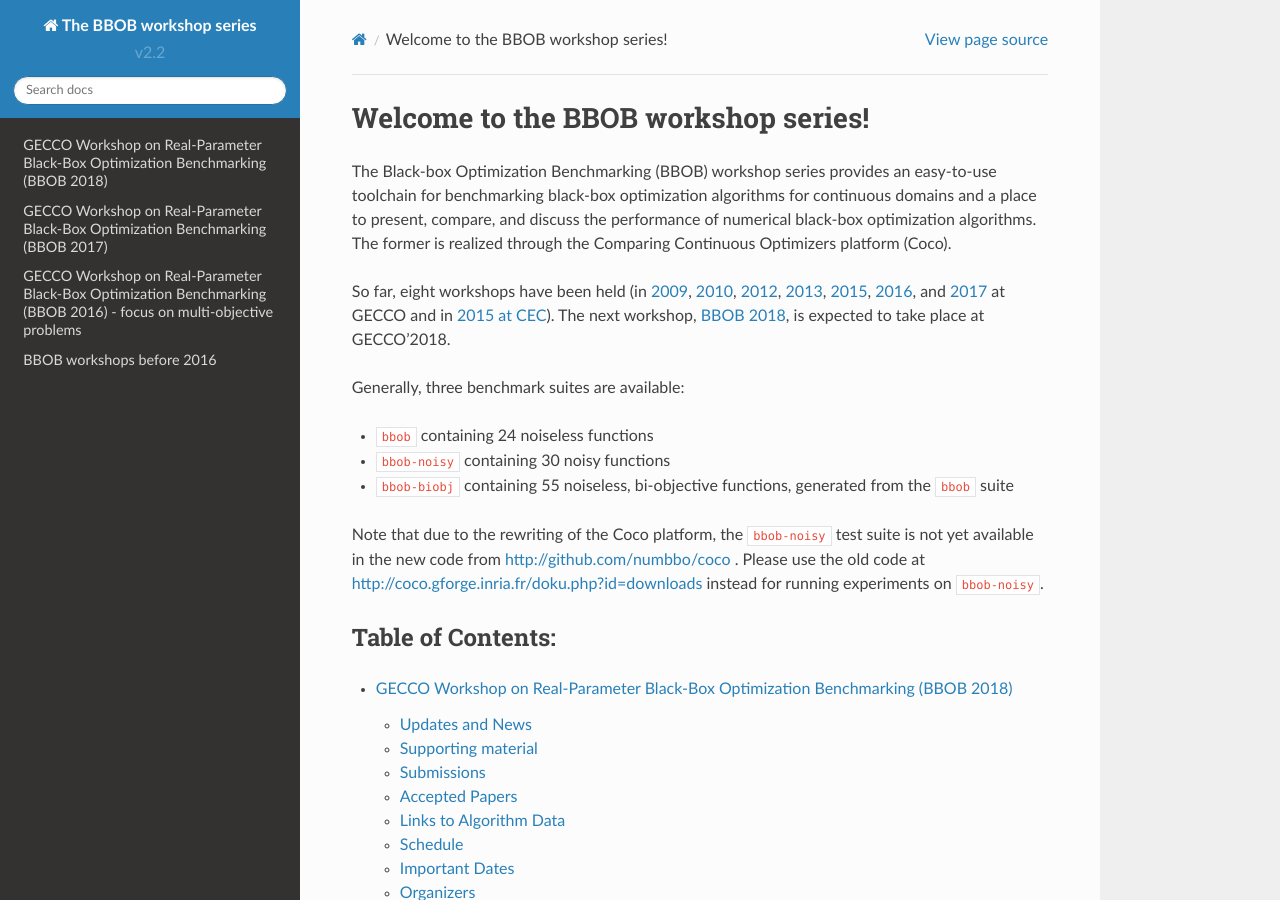
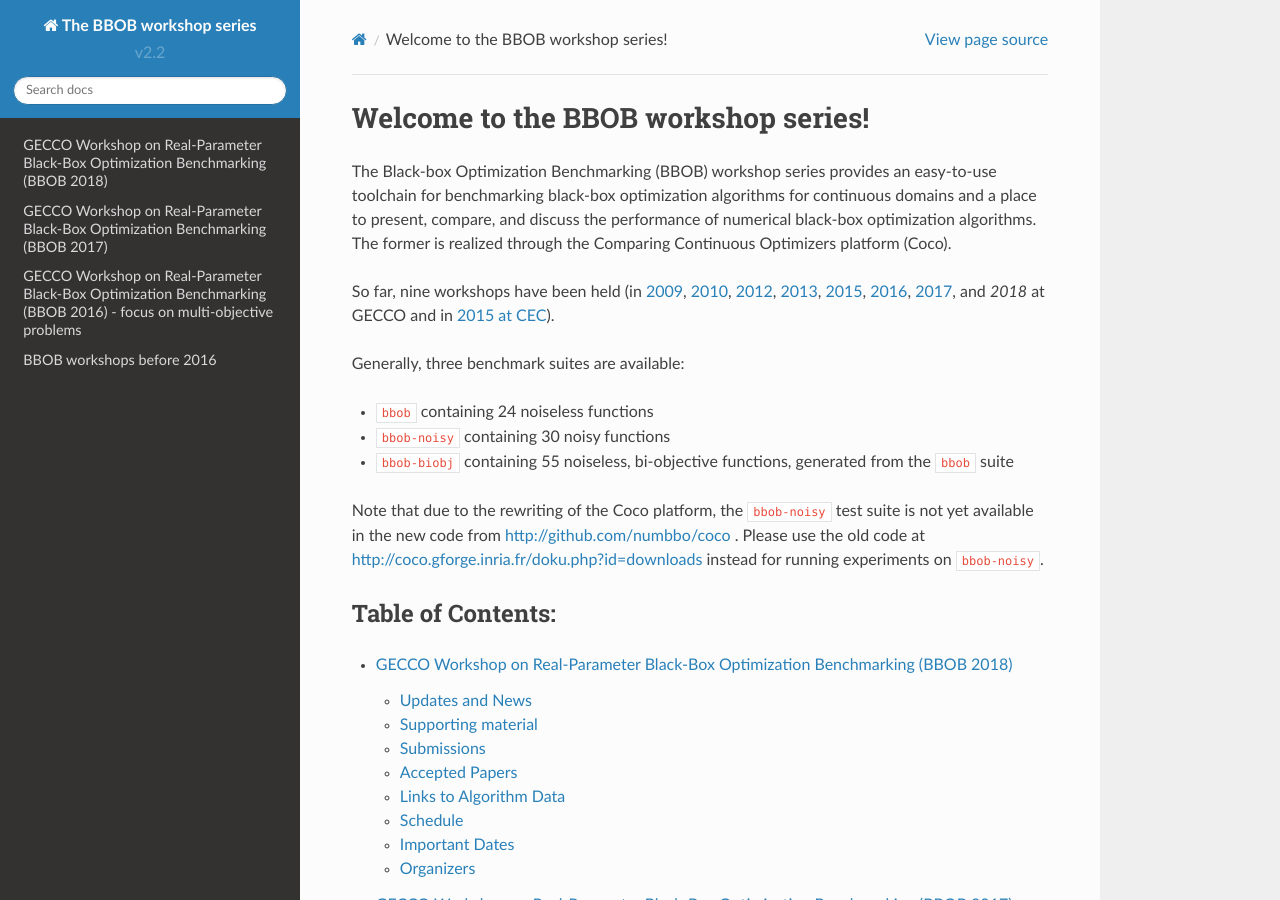
Before and after one commit to numbbo/workshops, a Sphinx documentation site: the page built from sources-webpage/source/index.rst, in a window 1280 px wide and 900 px high. Built offline with Sphinx 7.4.7 and the Read the Docs theme 2.0.0, drawn with Linux system fonts in a browser that asks for light colours; formulas are drawn with MathJax 3.

Commit message:
minor change

```diff
--- a/sources-webpage/source/index.rst
+++ b/sources-webpage/source/index.rst
@@ -8,9 +8,11 @@
 the performance of numerical black-box optimization algorithms. The former is realized through the Comparing Continuous
 Optimizers platform (Coco).
 
-So far, eight workshops have been held (in `2009`_, `2010`_, `2012`_, `2013`_, `2015`_, `2016`_, and `2017`_ at GECCO and in `2015 at CEC`_). The next workshop,
-`BBOB 2018 <BBOB-2018/index.html>`_, is expected to take place at GECCO'2018.
+So far, nine workshops have been held (in `2009`_, `2010`_, `2012`_, `2013`_, `2015`_, `2016`_, `2017`_, and `2018` at GECCO and in `2015 at CEC`_).
 
+.. The next workshop, `BBOB 2018 <BBOB-2018/index.html>`_, is expected to take place at GECCO'2018.
+
+.. _`2018`: BBOB-2018/index.html
 .. _`2017`: BBOB-2017/index.html
 .. _`2016`: BBOB-2016/index.html
 .. _`2015`: http://coco.gforge.inria.fr/doku.php?id=bbob-2015
```
